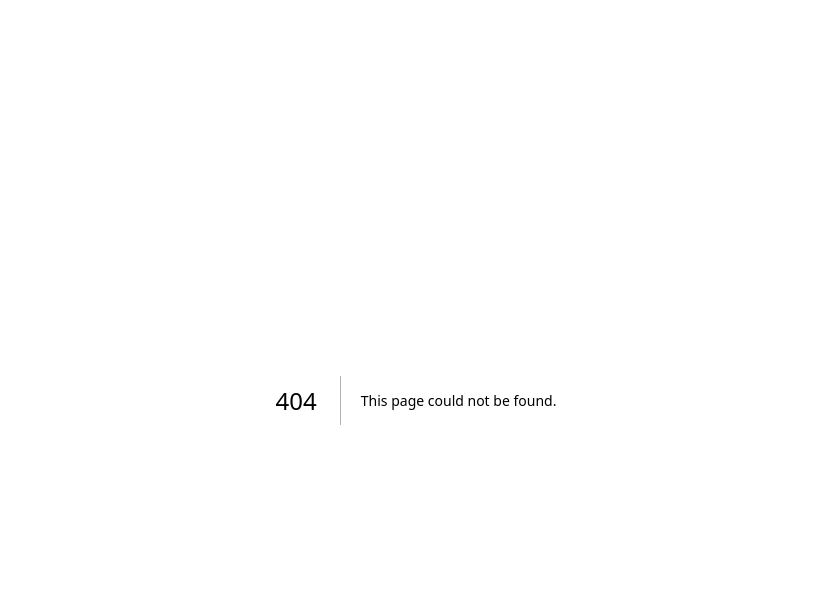
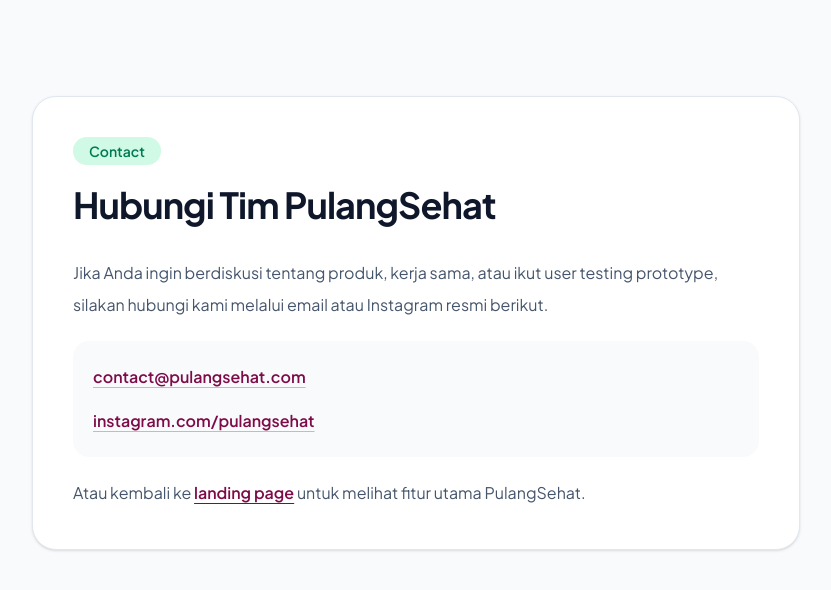
Before and after one commit to arbilaksmana/pulangsehat-landingpage, a Next.js app: page /contact in a window 1280 px wide. Before the commit this address had no page. Shown: the top 590 px of the page, without its empty margins (224-1055 px from the left). Built offline with nearby package versions, Linux system fonts and the light colour scheme.

Commit message:
feat: add production contact and legal pages
Ultraworked with [Sisyphus](https://github.com/code-yeongyu/oh-my-openagent)

Co-authored-by: Sisyphus <clio-agent@sisyphuslabs.ai>

```diff
--- /dev/null
+++ b/app/contact/page.tsx
@@ -0,0 +1,55 @@
+import type { Metadata } from "next";
+import Link from "next/link";
+
+export const metadata: Metadata = {
+  title: "Hubungi Kami | PulangSehat",
+  description:
+    "Hubungi tim PulangSehat untuk kolaborasi, pertanyaan produk, atau ikut user testing prototype.",
+  alternates: {
+    canonical: "/contact",
+  },
+};
+
+const contactEmail = "contact@pulangsehat.com";
+const instagramUrl = "https://www.instagram.com/pulangsehat/";
+
+export default function ContactPage() {
+  return (
+    <main id="main-content" tabIndex={-1} className="min-h-screen bg-slate-50 px-4 py-24 sm:px-6 lg:px-8">
+      <div className="mx-auto max-w-3xl rounded-3xl border border-slate-200 bg-white p-8 shadow-sm sm:p-10">
+        <span className="inline-flex rounded-full bg-emerald-100 px-4 py-1 text-sm font-semibold text-emerald-700">
+          Contact
+        </span>
+        <h1 className="mt-5 text-3xl font-bold tracking-tight text-slate-900 sm:text-4xl">
+          Hubungi Tim PulangSehat
+        </h1>
+        <div className="mt-8 space-y-5 text-base leading-8 text-slate-600">
+          <p>
+            Jika Anda ingin berdiskusi tentang produk, kerja sama, atau ikut user testing prototype, silakan hubungi
+            kami melalui email atau Instagram resmi berikut.
+          </p>
+          <div className="space-y-3 rounded-2xl bg-slate-50 p-5">
+            <a
+              href={`mailto:${contactEmail}`}
+              className="block font-semibold text-primary underline decoration-primary/30 underline-offset-4"
+            >
+              {contactEmail}
+            </a>
+            <a
+              href={instagramUrl}
+              target="_blank"
+              rel="noopener noreferrer"
+              className="block font-semibold text-primary underline decoration-primary/30 underline-offset-4"
+            >
+              instagram.com/pulangsehat
+            </a>
+          </div>
+          <p>
+            Atau kembali ke <Link href="/" className="font-semibold text-primary underline underline-offset-4">landing page</Link>{" "}
+            untuk melihat fitur utama PulangSehat.
+          </p>
+        </div>
+      </div>
+    </main>
+  );
+}
--- /dev/null
+++ b/app/privacy/page.tsx
@@ -0,0 +1,40 @@
+import type { Metadata } from "next";
+
+export const metadata: Metadata = {
+  title: "Kebijakan Privasi | PulangSehat",
+  description:
+    "Pelajari bagaimana PulangSehat menangani data pengguna, komunikasi, dan keamanan informasi di landing page ini.",
+  alternates: {
+    canonical: "/privacy",
+  },
+};
+
+export default function PrivacyPage() {
+  return (
+    <main id="main-content" tabIndex={-1} className="min-h-screen bg-slate-50 px-4 py-24 sm:px-6 lg:px-8">
+      <div className="mx-auto max-w-3xl rounded-3xl border border-slate-200 bg-white p-8 shadow-sm sm:p-10">
+        <span className="inline-flex rounded-full bg-primary/10 px-4 py-1 text-sm font-semibold text-primary">
+          Privacy Policy
+        </span>
+        <h1 className="mt-5 text-3xl font-bold tracking-tight text-slate-900 sm:text-4xl">
+          Kebijakan Privasi PulangSehat
+        </h1>
+        <div className="mt-8 space-y-5 text-base leading-8 text-slate-600">
+          <p>
+            PulangSehat berkomitmen menjaga kerahasiaan informasi yang Anda bagikan melalui landing page ini,
+            termasuk data yang dikirim lewat formulir kontak atau kanal user testing prototype.
+          </p>
+          <p>
+            Informasi yang Anda kirimkan hanya digunakan untuk menindaklanjuti komunikasi, riset produk, dan
+            peningkatan layanan. Kami tidak menjual data pribadi Anda kepada pihak lain.
+          </p>
+          <p>
+            Jika di kemudian hari PulangSehat menambahkan formulir, analytics, atau sistem autentikasi resmi,
+            kebijakan ini akan diperbarui untuk menjelaskan data apa yang dikumpulkan dan bagaimana data tersebut
+            dikelola.
+          </p>
+        </div>
+      </div>
+    </main>
+  );
+}
--- /dev/null
+++ b/app/terms/page.tsx
@@ -0,0 +1,39 @@
+import type { Metadata } from "next";
+
+export const metadata: Metadata = {
+  title: "Syarat Layanan | PulangSehat",
+  description:
+    "Baca syarat layanan dasar PulangSehat untuk penggunaan landing page, materi prototype, dan komunikasi tim.",
+  alternates: {
+    canonical: "/terms",
+  },
+};
+
+export default function TermsPage() {
+  return (
+    <main id="main-content" tabIndex={-1} className="min-h-screen bg-slate-50 px-4 py-24 sm:px-6 lg:px-8">
+      <div className="mx-auto max-w-3xl rounded-3xl border border-slate-200 bg-white p-8 shadow-sm sm:p-10">
+        <span className="inline-flex rounded-full bg-slate-900 px-4 py-1 text-sm font-semibold text-white">
+          Terms of Service
+        </span>
+        <h1 className="mt-5 text-3xl font-bold tracking-tight text-slate-900 sm:text-4xl">
+          Syarat Layanan PulangSehat
+        </h1>
+        <div className="mt-8 space-y-5 text-base leading-8 text-slate-600">
+          <p>
+            Seluruh informasi pada landing page PulangSehat disediakan untuk tujuan edukasi, promosi produk, dan
+            koordinasi user testing prototype. Materi ini belum menggantikan saran medis profesional.
+          </p>
+          <p>
+            Dengan menggunakan halaman ini, Anda setuju untuk memberikan informasi yang akurat saat menghubungi tim
+            PulangSehat serta tidak menyalahgunakan akses ke prototype, aset, atau materi komunikasi yang tersedia.
+          </p>
+          <p>
+            Tim PulangSehat dapat memperbarui fitur, materi, dan alur akses prototype sewaktu-waktu untuk kebutuhan
+            riset produk dan peningkatan pengalaman pengguna.
+          </p>
+        </div>
+      </div>
+    </main>
+  );
+}
```
